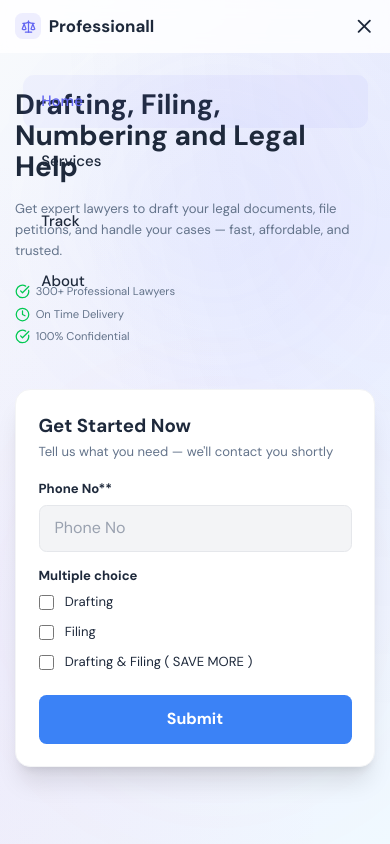
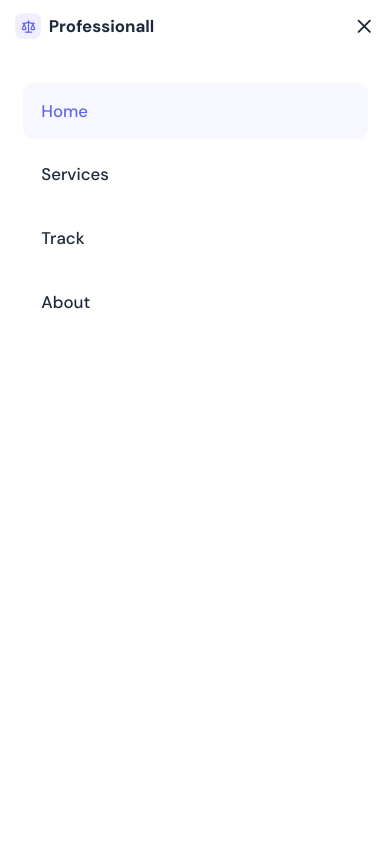
Before and after one commit to professionall1/fossilsphere, a React (Vite) app: page / in a window 390 px wide. Both pictures are taken after a click on the button 363 px from the left and 26 px from the top of the page. Shown: the top 844 px of the page. Built offline with nearby package versions, Linux system fonts and the light colour scheme.

Commit message:
Fix mobile nav: solid white bg, z-index 99/100, fully covers page content

```diff
--- a/src/components/Navbar.jsx
+++ b/src/components/Navbar.jsx
@@ -23,14 +23,14 @@ export default function Navbar() {
 
   useEffect(() => setOpen(false), [location])
 
-  // Prevent body scroll when mobile menu is open
   useEffect(() => {
     document.body.style.overflow = open ? 'hidden' : ''
     return () => { document.body.style.overflow = '' }
   }, [open])
 
   return (
-    <nav className={`fixed top-0 left-0 right-0 z-50 transition-all duration-300 ${scrolled ? 'bg-white/95 backdrop-blur-md shadow-sm border-b border-gray-100' : 'bg-white/80 backdrop-blur-sm'}`}>
+    <>
+      <nav className={`fixed top-0 left-0 right-0 z-[100] transition-all duration-300 ${scrolled ? 'bg-white shadow-sm border-b border-gray-100' : 'bg-white'}`}>
         <div className="max-w-7xl mx-auto px-4 sm:px-6 lg:px-8 flex items-center justify-between h-14 sm:h-16">
           <Link to="/" className="flex items-center gap-2 text-primary font-bold text-lg sm:text-xl">
             <div className="w-7 h-7 sm:w-8 sm:h-8 bg-accent/10 rounded-lg flex items-center justify-center">
@@ -57,27 +57,28 @@ export default function Navbar() {
           </div>
 
           {/* Mobile hamburger */}
-        <button onClick={() => setOpen(!open)} className="md:hidden text-primary p-2 -mr-2 touch-manipulation">
+          <button onClick={() => setOpen(!open)} className="md:hidden text-primary p-2 -mr-2">
             {open ? <X className="w-6 h-6" /> : <Menu className="w-6 h-6" />}
           </button>
         </div>
+      </nav>
 
-      {/* Mobile menu - full screen overlay */}
+      {/* Mobile menu overlay */}
       <AnimatePresence>
         {open && (
           <motion.div
-            initial={{ opacity: 0 }}
-            animate={{ opacity: 1 }}
-            exit={{ opacity: 0 }}
+            initial={{ opacity: 0, y: -10 }}
+            animate={{ opacity: 1, y: 0 }}
+            exit={{ opacity: 0, y: -10 }}
             transition={{ duration: 0.2 }}
-            className="md:hidden fixed inset-0 top-14 bg-white z-40"
+            className="md:hidden fixed inset-0 top-14 z-[99] bg-white"
           >
-            <div className="px-6 py-6 flex flex-col gap-2">
+            <div className="px-6 py-8 flex flex-col gap-2 h-full">
               {links.map(l => (
                 <Link
                   key={l.to}
                   to={l.to}
-                  className={`px-5 py-4 rounded-xl text-base font-medium transition-colors ${
+                  className={`px-5 py-4 rounded-xl text-lg font-medium transition-colors ${
                     location.pathname === l.to
                       ? 'text-accent bg-accent/5'
                       : 'text-primary hover:bg-gray-50'
@@ -90,6 +91,6 @@ export default function Navbar() {
           </motion.div>
         )}
       </AnimatePresence>
-    </nav>
+    </>
   )
 }
```
Lines whose indentation alone changed are shown as unchanged.
